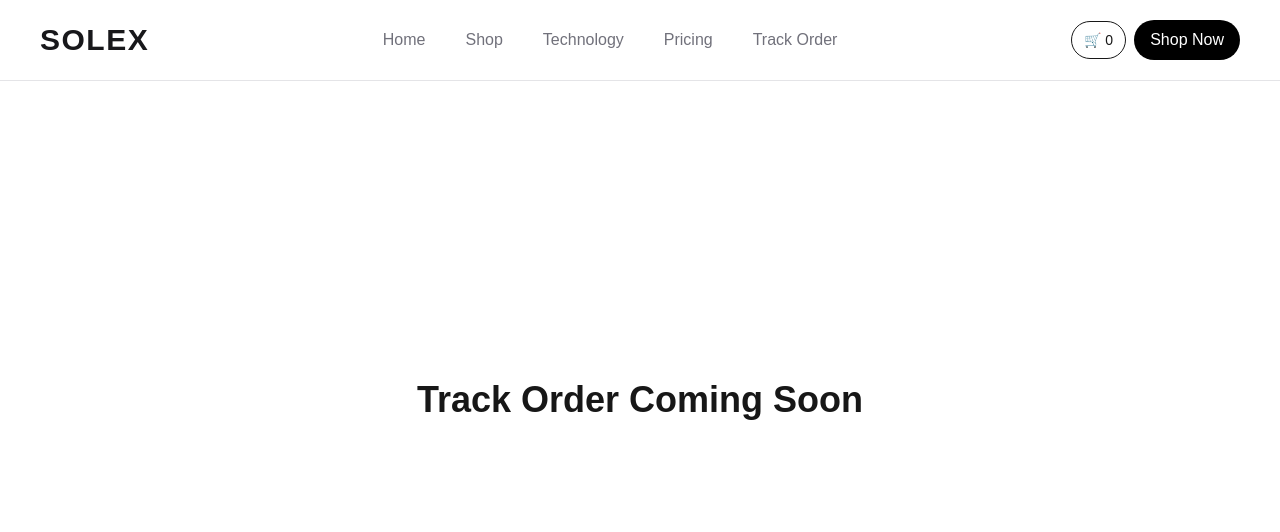
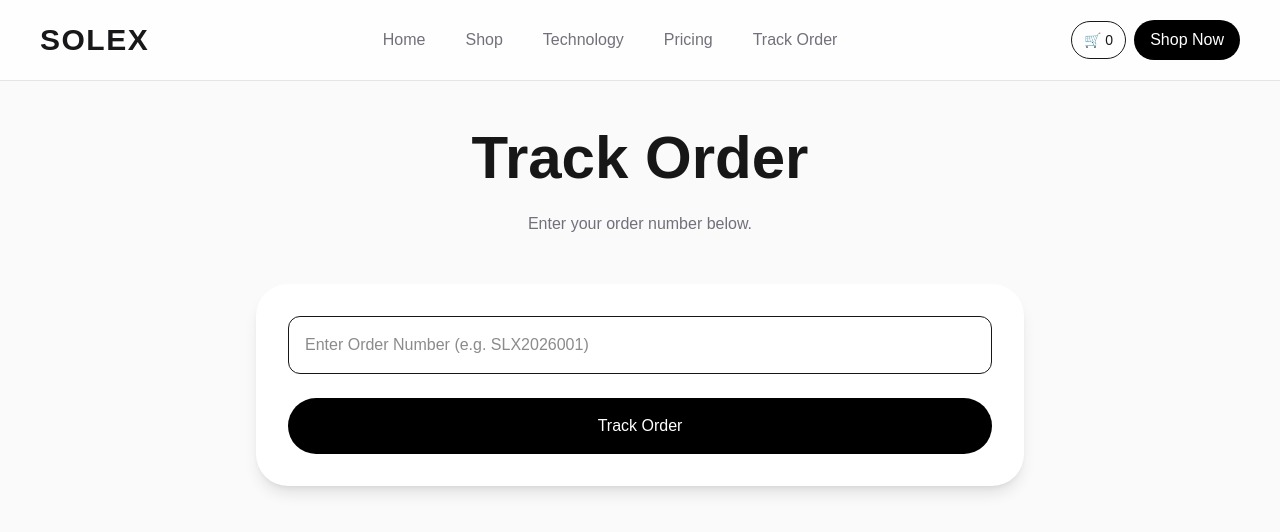
Before and after one commit to jebinjebin937-oss/solex, a Next.js app: page /track-order in a window 1280 px wide. Shown: the top 532 px of the page. Built offline with nearby package versions, Linux system fonts and the light colour scheme.

Commit message:
Added order tracking page

```diff
--- a/app/shop/page.tsx
+++ b/app/shop/page.tsx
@@ -1,5 +1,7 @@
+"use client";
 import Link from "next/link";
 import Image from "next/image";
+import { useState } from "react";
 
 const products = [
   {
@@ -29,6 +31,7 @@ const products = [
 ];
 
 export default function ShopPage() {
+  const [search, setSearch] = useState("");
   return (
     <main className="min-h-screen bg-zinc-50 pt-32 pb-20 px-10">
 
@@ -42,9 +45,48 @@ export default function ShopPage() {
           Explore the SOLEX collection.
         </p>
 
+        <div className="max-w-md mx-auto mb-12">
+  <input
+    type="text"
+    placeholder="Search shoes..."
+    value={search}
+    onChange={(e) =>
+      setSearch(e.target.value)
+    }
+    className="
+    w-full
+    px-5
+    py-4
+    border
+    rounded-full
+    outline-none
+    "
+  />
+</div>
+
         <div className="grid md:grid-cols-4 gap-8">
 
-          {products.map((product, index) => (
+          {products.filter((product) =>
+  product.name
+    .toLowerCase()
+    .includes(search.toLowerCase())
+).length === 0 ? (
+
+  <div className="col-span-full text-center">
+    <p className="text-zinc-500 text-lg">
+      No products found.
+    </p>
+  </div>
+
+) : (
+
+  products
+    .filter((product) =>
+      product.name
+        .toLowerCase()
+        .includes(search.toLowerCase())
+    )
+    .map((product, index) => (
             <div
               key={index}
               className="
@@ -91,7 +133,8 @@ export default function ShopPage() {
               </Link>
 
             </div>
-          ))}
+          ))
+)}
 
         </div>
 
--- a/app/track-order/page.tsx
+++ b/app/track-order/page.tsx
@@ -1,9 +1,102 @@
+"use client";
+
+import { useState } from "react";
+
 export default function TrackOrderPage() {
+  const [orderNumber, setOrderNumber] =
+    useState("");
+
+  const [searched, setSearched] =
+    useState(false);
+
   return (
-    <main className="min-h-screen flex items-center justify-center">
-      <h1 className="text-4xl font-bold">
-        Track Order Coming Soon
-      </h1>
+    <main className="min-h-screen bg-zinc-50 pt-32 pb-20 px-10">
+
+      <div className="max-w-3xl mx-auto">
+
+        <h1 className="text-5xl md:text-6xl font-black text-center mb-6">
+          Track Order
+        </h1>
+
+        <p className="text-center text-zinc-500 mb-12">
+          Enter your order number below.
+        </p>
+
+        <div className="bg-white rounded-[32px] p-8 shadow-lg">
+
+          <input
+            type="text"
+            placeholder="Enter Order Number (e.g. SLX2026001)"
+            value={orderNumber}
+            onChange={(e) =>
+              setOrderNumber(e.target.value)
+            }
+            className="
+            w-full
+            border
+            rounded-xl
+            px-4
+            py-4
+            mb-6
+            "
+          />
+
+          <button
+            onClick={() => {
+              if (orderNumber.trim()) {
+                setSearched(true);
+              }
+            }}
+            className="
+            w-full
+            bg-black
+            text-white
+            py-4
+            rounded-full
+            "
+          >
+            Track Order
+          </button>
+
+        </div>
+
+        {searched && (
+          <div className="bg-white rounded-[32px] p-8 shadow-lg mt-10">
+
+            <p className="text-zinc-500 mb-2">
+              Order Number
+            </p>
+
+            <h3 className="text-2xl font-bold mb-8">
+              #{orderNumber}
+            </h3>
+
+            <h2 className="text-2xl font-bold mb-6">
+              Order Status
+            </h2>
+
+            <div className="space-y-4">
+
+              <p>✅ Order Confirmed</p>
+              <p>✅ Packed</p>
+              <p>🚚 Shipped</p>
+              <p className="text-zinc-400">
+                ⏳ Out For Delivery
+              </p>
+
+            </div>
+            <p className="mt-8 text-zinc-500">
+              Estimated Delivery:
+              <span className="font-semibold text-black">
+                {" "}2-4 Business Days
+              </span>
+            </p>
+
+          </div>
+        )}
+
+      </div>
+
     </main>
   );
 }
```
